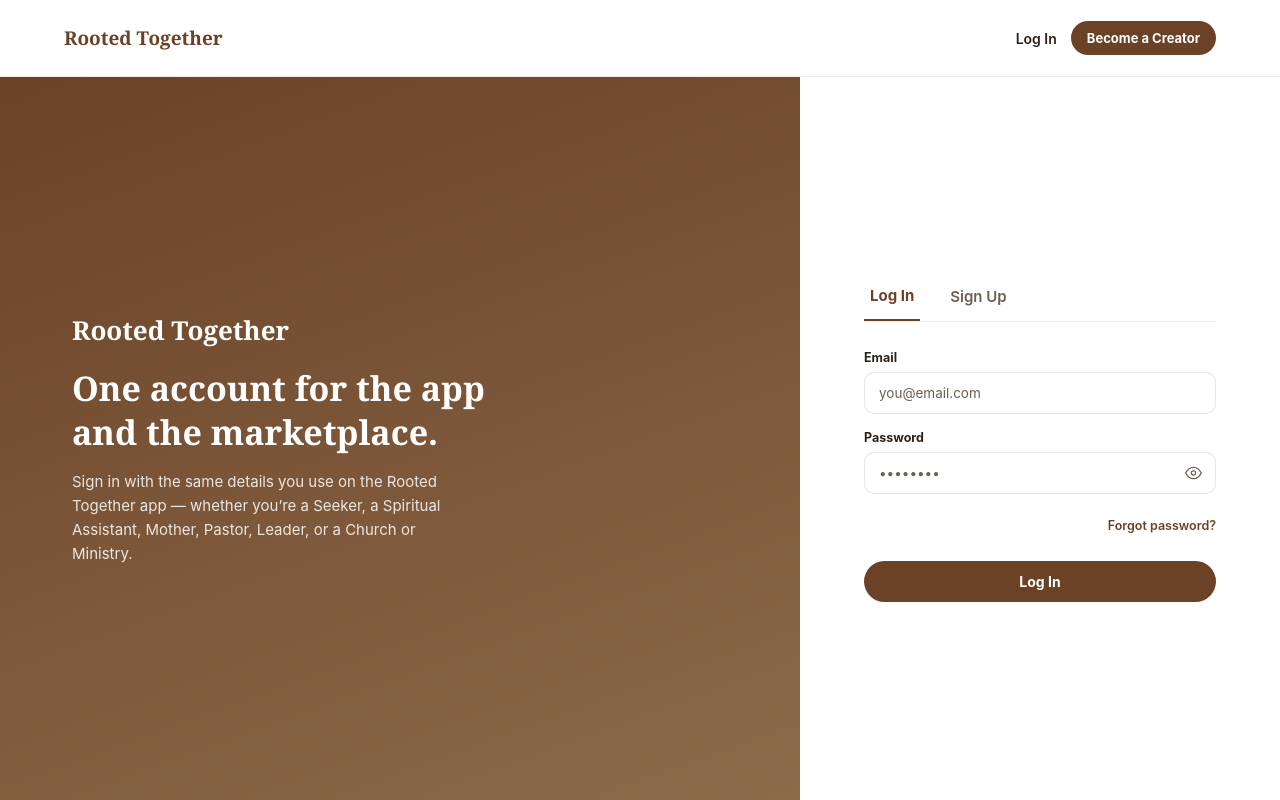
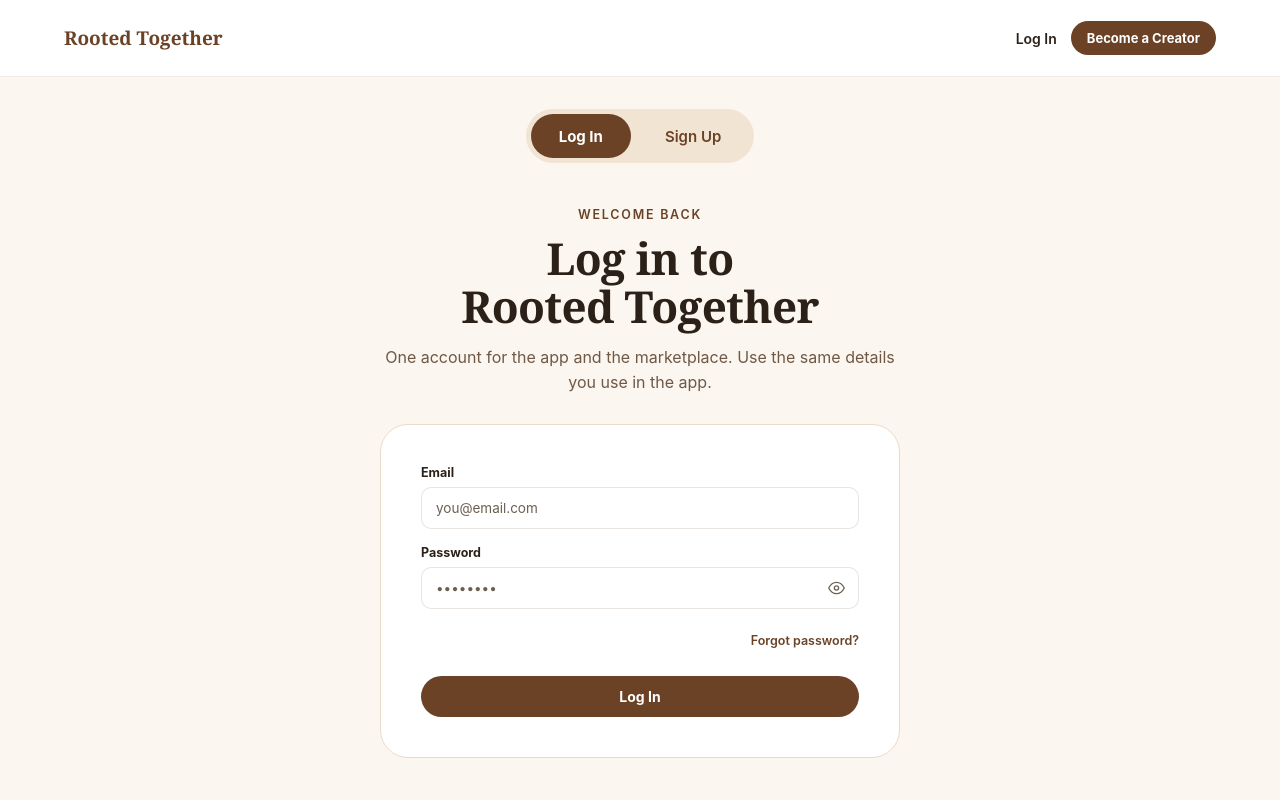
Before and after one commit to G-Rack/RootedTogether, a Next.js app in the folder rooted-web/: page /login in a window 1280 px wide. Shown: the top 800 px of the page. Built offline with nearby package versions, Linux system fonts and the light colour scheme.

Commit message:
Login and sign-up: new onboarding style, app buttons under Already paid

```diff
--- a/rooted-web/app/globals.css
+++ b/rooted-web/app/globals.css
@@ -348,7 +348,7 @@ input[type='file'] {
   width: 100%;
   max-width: 1200px;
   margin: 0 auto;
-  justify-content: flex-start;
+  justify-content: flex-start !important;
   background: transparent !important;
   padding: 32px 24px 72px !important;
 }
--- a/rooted-web/app/login/page.js
+++ b/rooted-web/app/login/page.js
@@ -6,6 +6,7 @@ import { supabase } from '@/lib/supabaseClient';
 import { SUBMIT_ENDPOINT, SUPABASE_ANON_KEY, FUNCTIONS_URL, ONBOARDING_URL, PRO_JOIN_URL } from '@/lib/config';
 import { ROLE_LABELS } from '@/lib/roles';
 import PasswordField from '@/components/PasswordField';
+import StoreBadges from '@/components/StoreBadges';
 import DateOfBirthField from '@/components/DateOfBirthField';
 import { CHURCH_TYPE_OPTIONS } from '@/lib/roleProfileFields';
 
@@ -34,29 +35,7 @@ function LoginPageInner() {
   const [wide, setWide] = useState(false);
 
   return (
-    <div className={`login-shell${tab === 'signup' && wide ? ' login-shell-wide' : ''}`} style={{ width: '100%', minHeight: 'calc(100vh - 76px)' }}>
-      {/* Brand panel */}
-      <div
-        className="login-brand"
-        style={{
-          background: 'linear-gradient(160deg, var(--brown) 0%, var(--brown-light) 100%)',
-          display: 'flex',
-          flexDirection: 'column',
-          justifyContent: 'center',
-          padding: '0 72px',
-          color: 'var(--white)',
-        }}
-      >
-        <div className="serif" style={{ fontSize: 26, fontWeight: 700, marginBottom: 18 }}>Rooted Together</div>
-        <div className="serif" style={{ fontSize: 34, fontWeight: 700, lineHeight: 1.3, maxWidth: 420 }}>
-          One account for the app and the marketplace.
-        </div>
-        <div style={{ fontSize: 15, color: 'rgba(255,255,255,0.85)', lineHeight: 1.6, maxWidth: 400, marginTop: 16 }}>
-          Sign in with the same details you use on the Rooted Together app — whether you&rsquo;re a Seeker, a
-          Spiritual Assistant, Mother, Pastor, Leader, or a Church or Ministry.
-        </div>
-      </div>
-
+    <div className="login-shell login-shell-wide" style={{ width: '100%', minHeight: 'calc(100vh - 76px)' }}>
       {/* Form panel */}
       <div
         className="login-form-panel"
@@ -107,7 +86,26 @@ function LoginPageInner() {
           </button>
         </div>
 
-        {tab === 'login' ? <LoginForm router={router} /> : <SignupForm router={router} onWide={setWide} />}
+        {tab === 'login' && (
+          <div style={{ textAlign: 'center', maxWidth: 520, margin: '0 auto 28px' }}>
+            <div style={{ fontSize: 12.5, fontWeight: 600, letterSpacing: '0.14em', textTransform: 'uppercase', color: 'var(--brown)' }}>Welcome back</div>
+            <h1 className="serif" style={{ margin: '12px 0 0', fontSize: 'clamp(30px, 4.4vw, 44px)', lineHeight: 1.1, letterSpacing: '-0.015em', fontWeight: 700, textWrap: 'balance' }}>
+              Log in to Rooted Together
+            </h1>
+            <p style={{ margin: '14px 0 0', fontSize: 16, lineHeight: 1.6, color: '#6F5846' }}>
+              One account for the app and the marketplace. Use the same details you use in the app.
+            </p>
+          </div>
+        )}
+        <div
+          style={
+            tab === 'signup' && wide
+              ? undefined
+              : { width: '100%', maxWidth: 520, margin: '0 auto', background: '#fff', border: '1px solid #EADBC8', borderRadius: 28, padding: 'clamp(24px, 5vw, 40px)' }
+          }
+        >
+          {tab === 'login' ? <LoginForm router={router} /> : <SignupForm router={router} onWide={setWide} />}
+        </div>
       </div>
     </div>
   );
@@ -415,6 +413,17 @@ function JoinFirst({ gate }) {
             </form>
           )}
         </div>
+      </section>
+
+      {/* Get the app */}
+      <section style={{ display: 'flex', flexDirection: 'column', alignItems: 'center', gap: 18, textAlign: 'center' }}>
+        <div>
+          <h2 className="serif" style={{ margin: 0, fontSize: 24, lineHeight: 1.25 }}>Get the free app</h2>
+          <p style={{ margin: '8px auto 0', maxWidth: 520, fontSize: 15, lineHeight: 1.6, color: muted }}>
+            Followers and seekers do not need a creator account. Download Rooted Together for iPhone and Android.
+          </p>
+        </div>
+        <StoreBadges align="center" showLabel={false} />
       </section>
     </div>
   );
```
